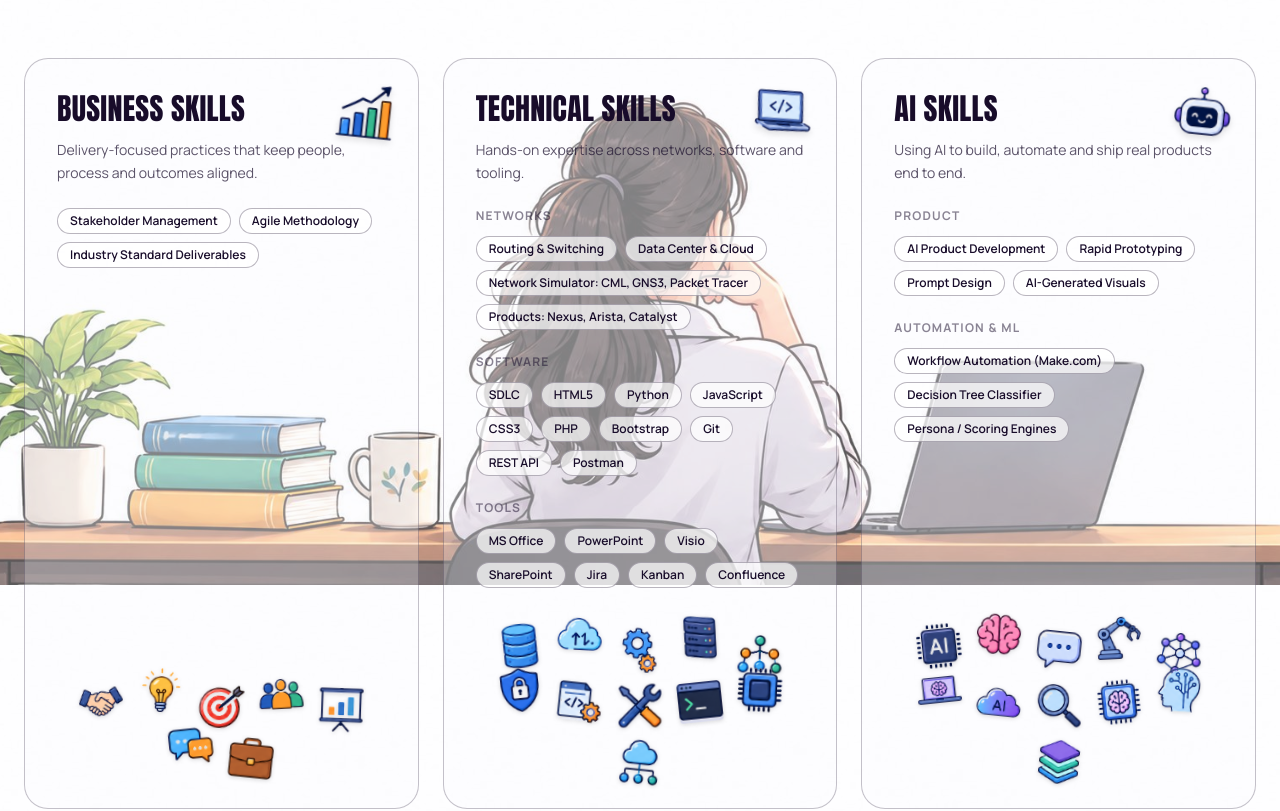
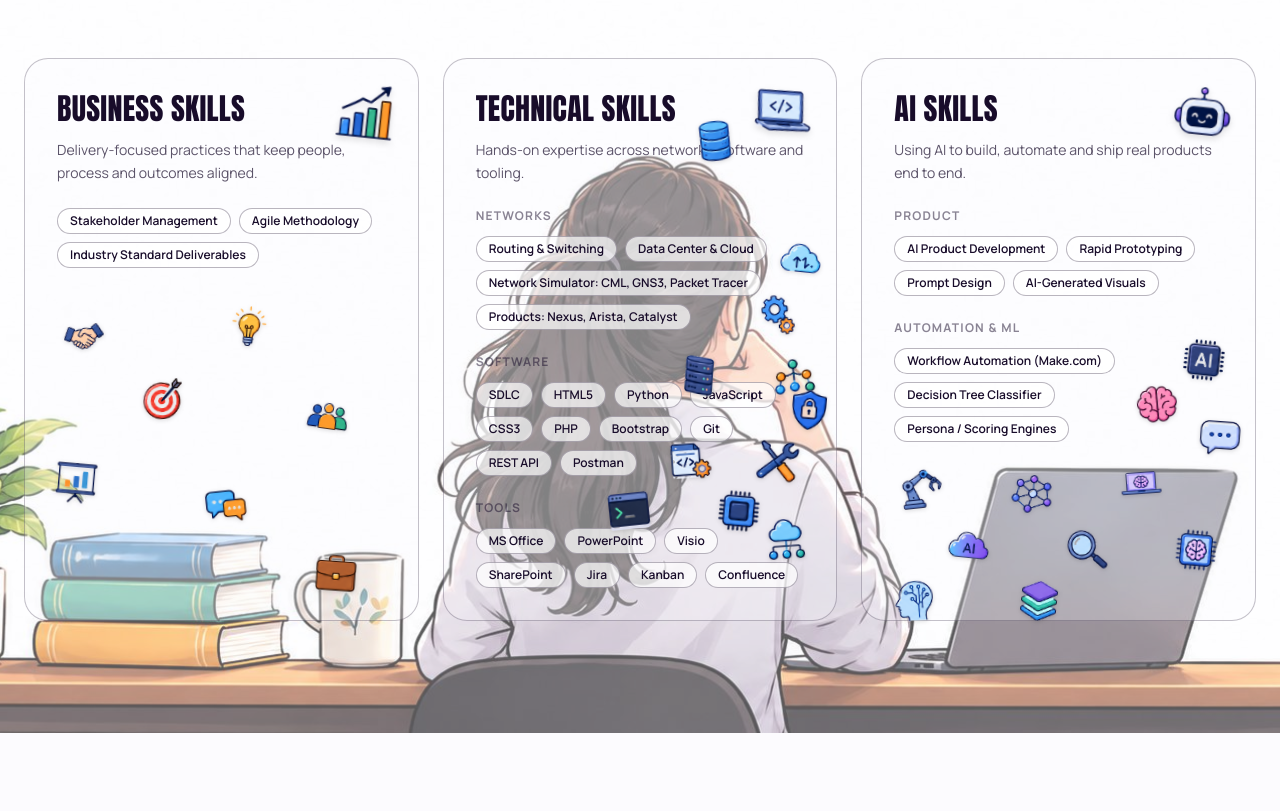
Before and after one commit to jyotisingh2027-art/Jyoti_Kumari-Singh_portfolio, a React (Vite) app: page / in a window 1280 px wide. Shown: the part 4725-5536 px from the top of the page. Built offline with nearby package versions, Linux system fonts and the light colour scheme.

Commit message:
Skills: scatter icons into card gaps instead of a bottom row
Co-Authored-By: Claude Opus 5.5 <noreply@anthropic.com>
Claude-Session: https://claude.ai/code/session_018jxijH8Jqk5ZYFdauh5WtK

```diff
--- a/src/components/site/Skills.tsx
+++ b/src/components/site/Skills.tsx
@@ -17,17 +17,20 @@ const ICONS: Record<string, string[]> = {
   "AI Skills": iconsFor("ai"),
 };
 
-/** Small scattered "sticker" positions so icons look hand-placed rather than in a grid. */
-const SCATTER = [
-  "-rotate-6 translate-y-1",
-  "rotate-3 -translate-y-2",
-  "rotate-6 translate-y-2",
-  "-rotate-3 -translate-y-1",
-  "rotate-2 translate-y-3",
-  "-rotate-6 -translate-y-2",
-  "rotate-6 translate-y-1",
-  "-rotate-2 translate-y-2",
-];
+/** Hand-placed spots in each card's empty space, as [top %, left %, tilt °]. Used on large screens. */
+const SPOTS: Record<string, [number, number, number][]> = {
+  "Business Skills": [
+    [46, 10, -8], [44, 52, 6], [57, 30, -4], [60, 72, 8], [72, 8, 5], [76, 46, -6], [88, 74, 4],
+  ],
+  "Technical Skills": [
+    [11, 64, -6], [32, 86, 6], [42, 80, -5], [53, 60, 4], [53, 84, -6], [59, 88, 5],
+    [68, 58, -4], [68, 80, 7], [77, 42, -6], [77, 70, 5], [82, 82, -4],
+  ],
+  "AI Skills": [
+    [50, 82, 6], [58, 70, -5], [64, 86, 4], [73, 10, -6], [74, 38, 5], [72, 66, -4],
+    [83, 22, 6], [84, 52, -5], [84, 80, 5], [93, 8, -4], [93, 40, 6],
+  ],
+};
 
 export function Skills() {
   return (
@@ -96,16 +99,31 @@ export function Skills() {
               )}
 
               {ICONS[skill.title] && ICONS[skill.title].length > 1 && (
-                <div aria-hidden="true" className="mt-auto flex flex-wrap items-end justify-center gap-x-4 gap-y-3 pt-8">
-                  {ICONS[skill.title].slice(1).map((src, i) => (
+                <>
+                  {/* Large screens: icons tucked into the gaps around the skills */}
+                  {ICONS[skill.title].slice(1).map((src, i) => {
+                    const spot = SPOTS[skill.title]?.[i];
+                    if (!spot) return null;
+                    const [top, left, tilt] = spot;
+                    return (
                       <img
                         key={src}
                         src={src}
                         alt=""
-                      className={`size-10 object-contain drop-shadow-sm transition-transform duration-300 hover:scale-125 sm:size-11 ${SCATTER[i % SCATTER.length]}`}
+                        aria-hidden="true"
+                        data-skill-icon
+                        style={{ top: `${top}%`, left: `${left}%`, transform: `rotate(${tilt}deg)` }}
+                        className="absolute hidden size-10 object-contain drop-shadow-sm transition-transform duration-300 hover:scale-125 lg:block"
                       />
+                    );
+                  })}
+                  {/* Smaller screens: a simple row so nothing overlaps the text */}
+                  <div aria-hidden="true" className="mt-6 flex flex-wrap gap-3 lg:hidden">
+                    {ICONS[skill.title].slice(1).map((src) => (
+                      <img key={src} src={src} alt="" className="size-9 object-contain" />
                     ))}
                   </div>
+                </>
               )}
             </article>
           ))}
```
Lines whose indentation alone changed are shown as unchanged.
